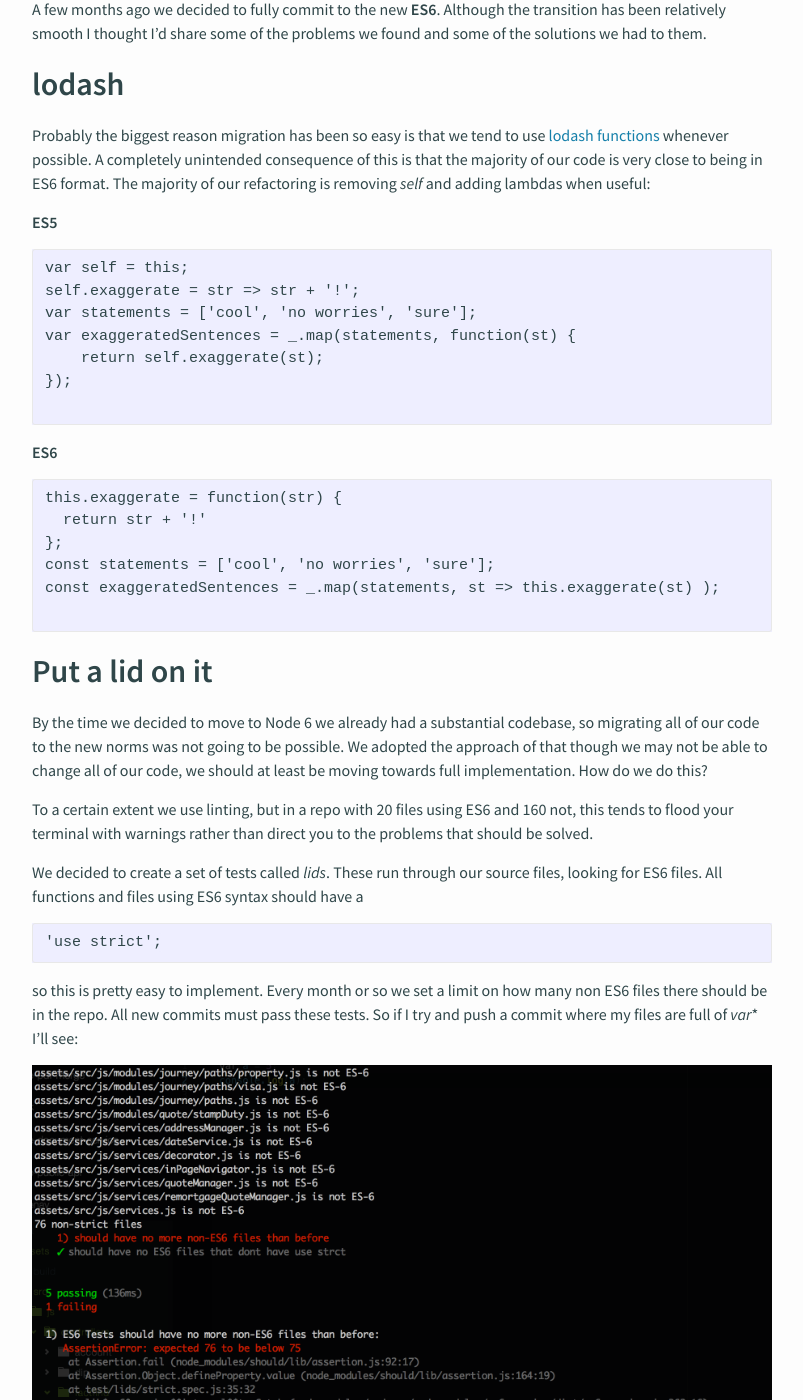
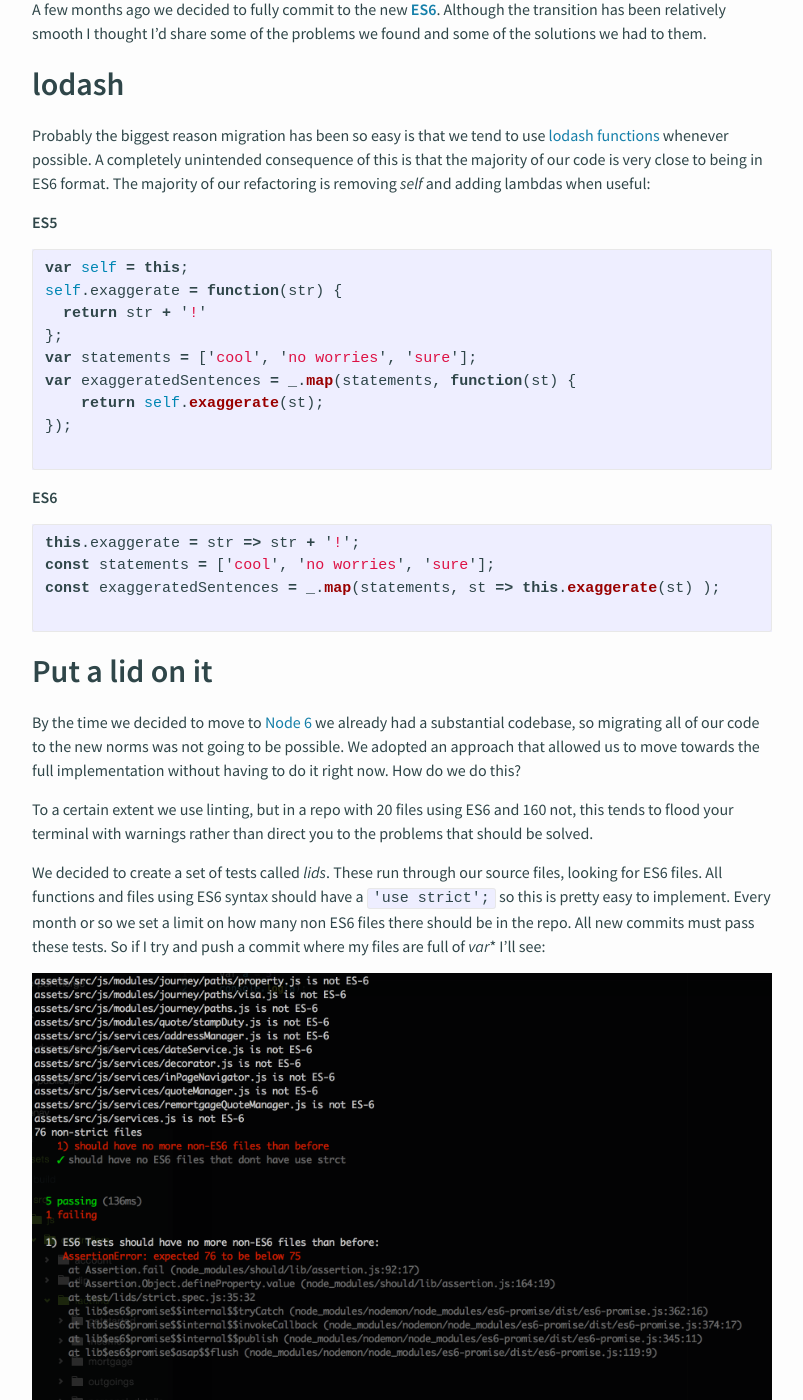
Before and after one commit to olitrussle/trussle.github.io, a Jekyll site: the page built from _posts/2016-06-01-keep-on-moving.markdown, in a window 1280 px wide and 1400 px high, scrolled down 436 px. Shown: the whole window, without its empty margins (238-1041 px from the left). Built offline with Jekyll 4.4.1, drawn with Linux system fonts in a browser that asks for light colours; some of the changed text lies outside the part shown.

Commit message:
Summary added

````diff
--- a/_posts/2016-06-01-keep-on-moving.markdown
+++ b/_posts/2016-06-01-keep-on-moving.markdown
@@ -5,7 +5,7 @@
 author: Jonny Wildey
 ---
 
-A few months ago we decided to fully commit to the new **ES6**. Although the transition has been relatively smooth I thought I'd share some of the problems we found and some of the solutions we had to them.
+A few months ago we decided to fully commit to the new [**ES6**](https://github.com/lukehoban/es6features). Although the transition has been relatively smooth I thought I'd share some of the problems we found and some of the solutions we had to them.
 
 ## lodash
 
@@ -13,9 +13,11 @@
 
 **ES5**
 
-```
+```javascript
 var self = this;
-self.exaggerate = str => str + '!';
+self.exaggerate = function(str) {
+  return str + '!'
+};
 var statements = ['cool', 'no worries', 'sure'];
 var exaggeratedSentences = _.map(statements, function(st) {
     return self.exaggerate(st);
@@ -25,10 +27,8 @@
 
 **ES6**
 
-```
-this.exaggerate = function(str) {
-  return str + '!'
-};
+```javascript
+this.exaggerate = str => str + '!';
 const statements = ['cool', 'no worries', 'sure'];
 const exaggeratedSentences = _.map(statements, st => this.exaggerate(st) );
 
@@ -36,21 +36,18 @@
 
 ## Put a lid on it
 
-By the time we decided to move to Node 6 we already had a substantial codebase, so migrating all of our code to the new norms was not going to be possible. We adopted the approach of that though we may not be able to change all of our code, we should at least be moving towards full implementation. How do we do this?
+By the time we decided to move to [Node 6](https://github.com/lukehoban/es6features) we already had a substantial codebase, so migrating all of our code to the new norms was not going to be possible. We adopted an approach that allowed us to move towards the full implementation without having to do it right now. How do we do this?
 
 To a certain extent we use linting, but in a repo with 20 files using ES6 and 160 not, this tends to flood your terminal with warnings rather than direct you to the problems that should be solved.
 
 We decided to create a set of tests called _lids_. These run through our source files, looking for ES6 files. All functions and files using ES6 syntax should have a
-```
-'use strict';
-```
-so this is pretty easy to implement. Every month or so we set a limit on how many non ES6 files there should be in the repo. All new commits must pass these tests. So if I try and push a commit where my files are full of _var_* I'll see:
+`'use strict';` so this is pretty easy to implement. Every month or so we set a limit on how many non ES6 files there should be in the repo. All new commits must pass these tests. So if I try and push a commit where my files are full of _var_* I'll see:
 
 
 ![Delicious error](/images/keep-moving/error.png)
 
 
-*Is the plural of var _vars_ or _var_?
+Is the plural of var _vars_ or _var_?
 
 
 # Worthwhile?
@@ -63,3 +60,13 @@
 ## When do I refactor?
 
 We originally made a rule that if you touched a file, you were responsible for refactoring it. Unfortunately this tended to create some HUGE pull requests and be incredibly unfair for anyone who had a task that made minor changes to multiple files. Now we tend to refactor one or two files per pull request. It doesn't muddy up the original intent of the PR and is still progress.
+
+## 🍲 Takeaways
+
+If you wanted our approach to this summed up in 3 lines.
+
+1. 🚄 When writing code, future-proofing should be a concern.
+2. 🕗 Refactor slowly, but surely.
+3. 🚨 Create tests to force yourself to adhere to new standards.
+
+Got any comments or know a better way of doing this? [Hit us up on our new Twitter](https://twitter.com/TrussleTech)
````
